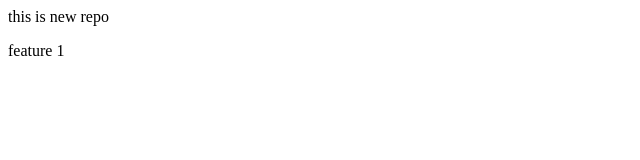
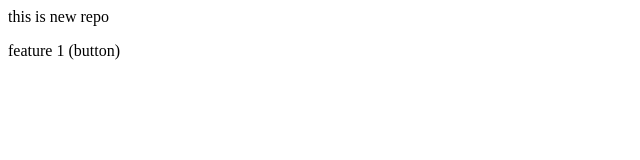
Before and after one commit to Thejassuvarna/localRepo, a plain HTML site: page index.html in a window 1280 px wide. Shown: the full height of the page, 0-640 px from the left. Drawn offline with Linux system fonts and the light colour scheme.

```diff
--- a/index.html
+++ b/index.html
@@ -1,2 +1,2 @@
 <p>this is new repo</p>
-<p> feature 1</p>
+<p> feature 1 (button)</p>
```
